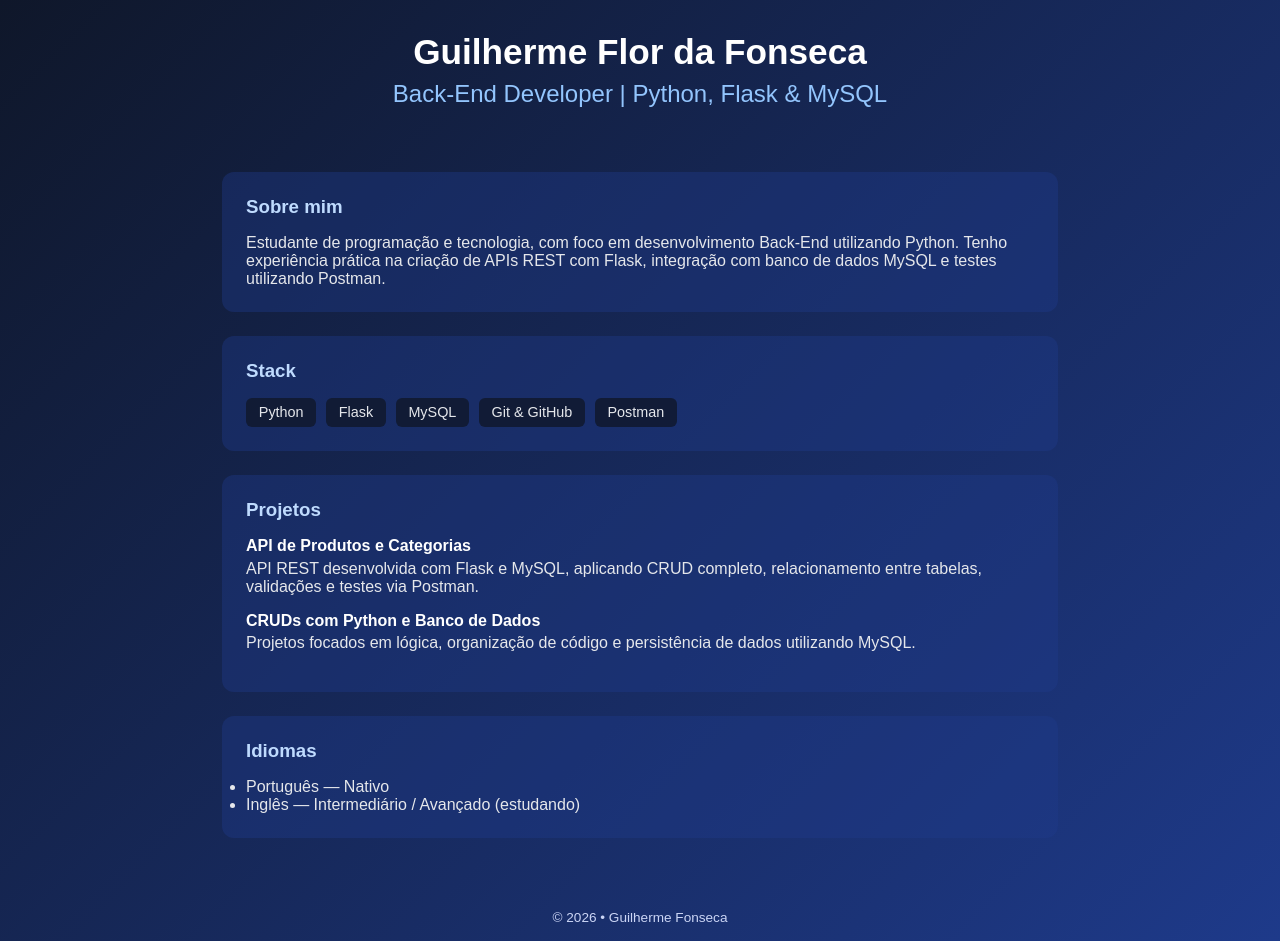
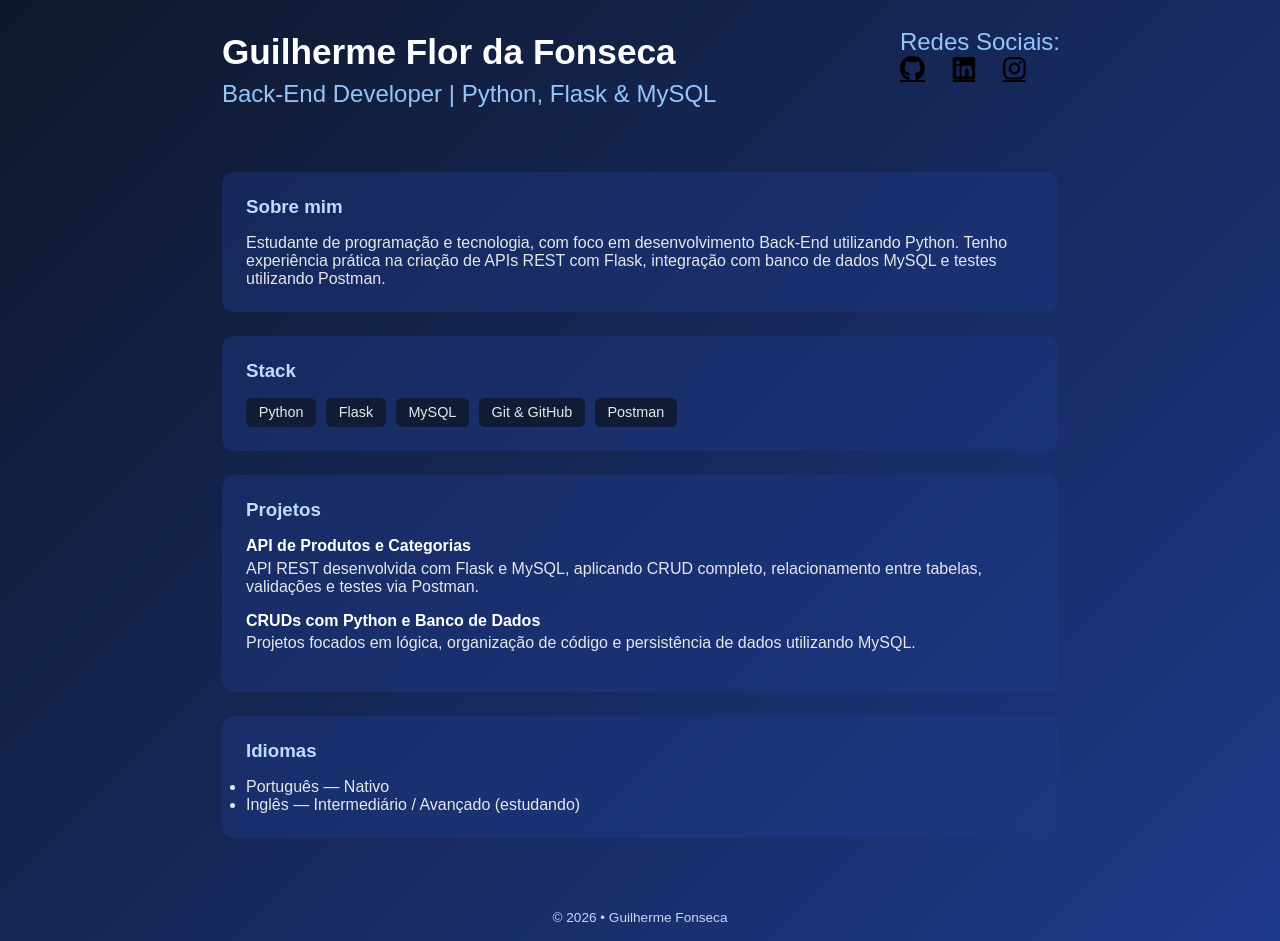
Before and after one commit to devguih2026/devguih2026.github.io, a plain HTML site: page index.html in a window 1280 px wide. Drawn offline with Linux system fonts and the light colour scheme.

Commit message:
Add redes sociais

```diff
--- a/index.html
+++ b/index.html
@@ -5,12 +5,30 @@
     <meta name="viewport" content="width=device-width, initial-scale=1.0" />
     <title>Guilherme Fonseca | Back-End Developer</title>
     <link rel="stylesheet" href="style.css" />
+    <link rel="stylesheet" href="https://cdnjs.cloudflare.com/ajax/libs/font-awesome/6.5.0/css/all.min.css">
 </head>
 <body>
 
     <header class="container">
         <h1>Guilherme Flor da Fonseca</h1>
         <h2>Back-End Developer | Python, Flask & MySQL</h2>
+<section class="contato">
+    <h2>Redes Sociais: </h2>
+
+    <div class="contato-links">
+        <a href="https://github.com/devguih2026" target="_blank" aria-label="GitHub">
+        <i class="fa-brands fa-github"></i>
+    </a>
+
+    <a href="https://www.linkedin.com/in/guilherme-fonseca-313404242" target="_blank" aria-label="LinkedIn">
+        <i class="fa-brands fa-linkedin"></i>
+    </a>
+
+    <a href="https://www.instagram.com/guii1.8" target="_blank" aria-label="Instagram">
+        <i class="fa-brands fa-instagram"></i>
+    </a>
+    </div>
+</section>
     </header>
 
     <main class="container">
--- a/style.css
+++ b/style.css
@@ -19,7 +19,7 @@ body {
 
 /* Header */
 header {
-    text-align: center;
+    position: relative;
 }
 
 header h1 {
@@ -78,3 +78,33 @@ footer {
     font-size: 0.85rem;
     color: #cbd5f5;
 }
+
+.contato {
+    position: absolute;
+    top: 20px;
+    right: 30px;
+}
+
+/* ESTE é o container dos links */
+.contato-links {
+    display: flex;
+    align-items: center;
+    gap: 28px;   /* espaçamento entre as logos */
+}
+
+.contato-links a {
+    display: flex;
+    align-items: center;
+    justify-content: center;
+
+    color: #000000;
+    font-size: 1.6rem;
+    line-height: 1;
+
+    transition: transform 0.2s ease, opacity 0.2s ease;
+}
+
+.contato-links a:hover {
+    opacity: 0.8;
+    transform: translateY(-2px);
+}
```
